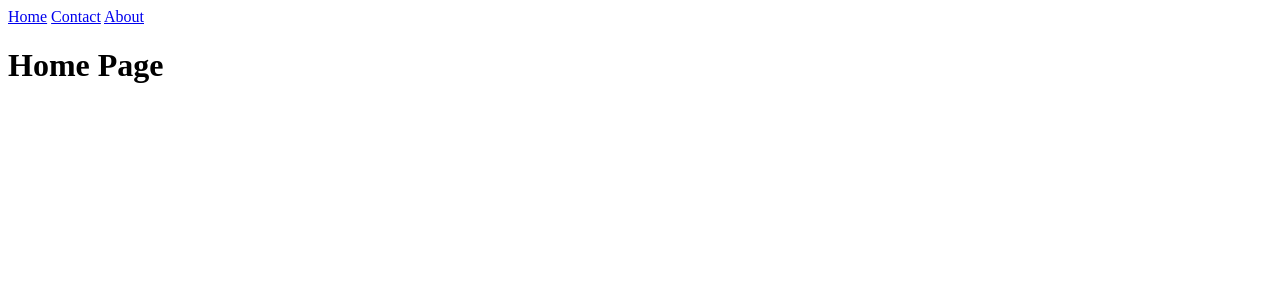
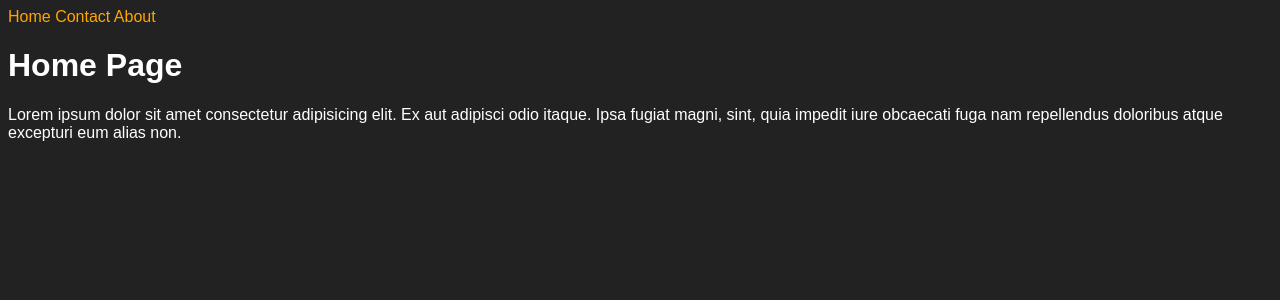
Before and after one commit to Salty-dev/DjangoCore, a Django app: page / in a window 1280 px wide. Shown: the top 300 px of the page. Run offline with Django 3.2, Linux system fonts and the light colour scheme.

Commit message:
Static files and main.css added

```diff
--- a/Photographer/settings.py
+++ b/Photographer/settings.py
@@ -119,3 +119,4 @@ USE_TZ = True
 # https://docs.djangoproject.com/en/3.1/howto/static-files/
 
 STATIC_URL = '/static/'
+STATICFILES_DIRS = [PurePath(BASE_DIR).joinpath("static")]
--- /dev/null
+++ b/static/css/main.css
@@ -0,0 +1,14 @@
+body {
+    background-color: #222;
+    font-family: Arial, Helvetica, sans-serif;
+    color: white;
+}
+
+a {
+    color: orange;
+    text-decoration: none;
+}
+
+a:hover {
+    color: white;
+}
--- a/templates/_base.html
+++ b/templates/_base.html
@@ -1,10 +1,12 @@
 <!DOCTYPE html>
+{% load static %}
 <html lang="en">
 
 <head>
     <meta charset="UTF-8">
     <meta http-equiv="X-UA-Compatible" content="IE=edge">
     <meta name="viewport" content="width=device-width, initial-scale=1.0">
+    <link rel="stylesheet" href="{% static 'css/main.css' %}">
     <title>{% block title%}{% endblock title%}</title>
 </head>
 
--- a/templates/about.html
+++ b/templates/about.html
@@ -4,4 +4,6 @@
 
 {% block content %}
 <h1>About Page</h1>
+<p>Lorem, ipsum dolor sit amet consectetur adipisicing elit. Odit, laudantium illo iusto odio id nulla nisi quas,
+    suscipit vero culpa perspiciatis, deleniti error assumenda repudiandae natus provident tempore quasi dolore.</p>
 {% endblock content %}
--- a/templates/home.html
+++ b/templates/home.html
@@ -4,4 +4,6 @@
 
 {% block content %}
 <h1>Home Page</h1>
+<p>Lorem ipsum dolor sit amet consectetur adipisicing elit. Ex aut adipisci odio itaque. Ipsa fugiat magni, sint, quia
+    impedit iure obcaecati fuga nam repellendus doloribus atque excepturi eum alias non.</p>
 {% endblock content %}
```
Also changed, not shown: templates/contact.html (+9 -0 lines).
